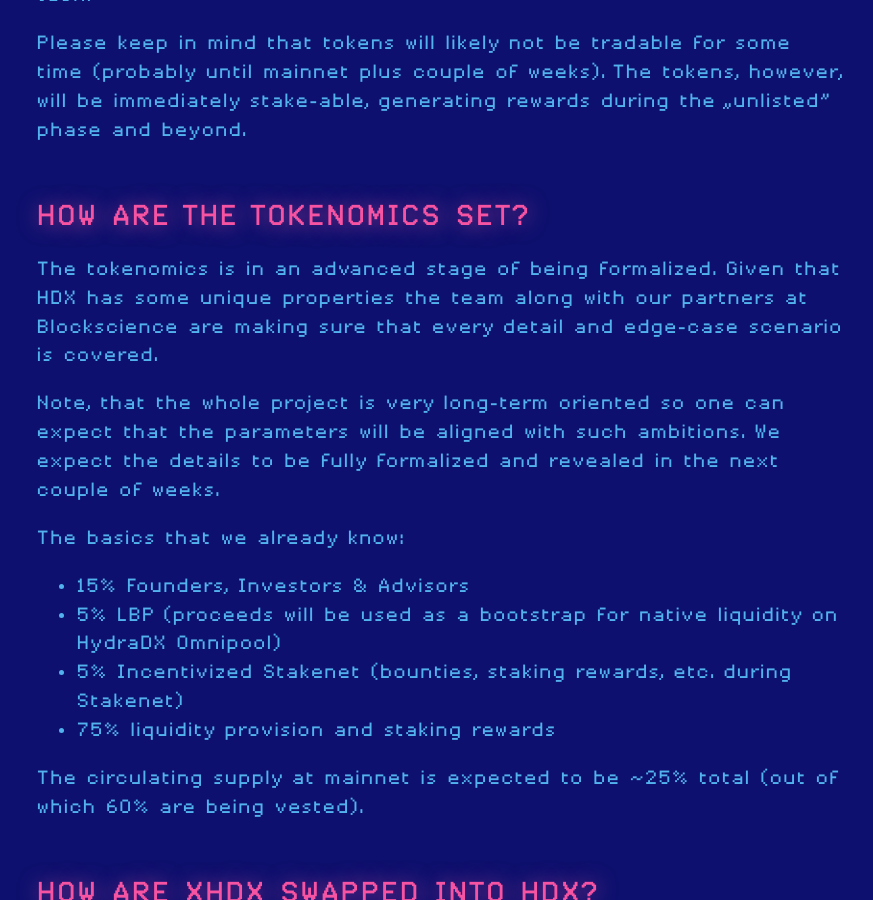
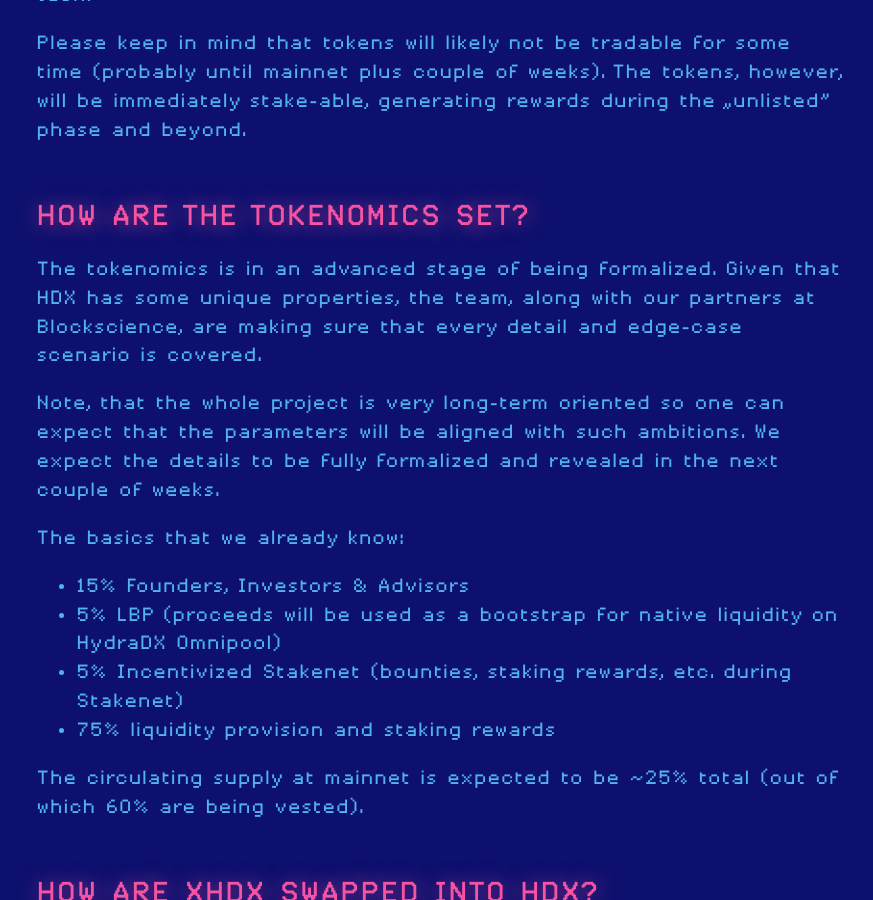
Before and after one commit to galacticcouncil/HydraDX-web-old, a Jekyll site: the page built from faq.markdown, in a window 1280 px wide and 900 px high, scrolled down 4487 px. Shown: the whole window, without its empty margins (201-1074 px from the left). Built offline with Jekyll 4.4.1, drawn with Linux system fonts in a browser that asks for light colours; our own code applies the rules of GitHub Pages for plain Markdown files.

```diff
--- a/faq.markdown
+++ b/faq.markdown
@@ -117,7 +117,8 @@ Please keep in mind that tokens will likely not be tradable for some time (proba
 
 ## [How are the tokenomics set?](#how-are-the-tokenomics-set)
 
-The tokenomics is in an advanced stage of being formalized. Given that HDX has some unique properties the team along with our partners at Blockscience are making sure that every detail and edge-case scenario is covered.
+The tokenomics is in an advanced stage of being formalized. Given that HDX has some unique properties, the team, along with our partners at Blockscience, are making sure that every detail and edge-case scenario is covered.
+
 
 Note, that the whole project is very long-term oriented so one can expect that the parameters will be aligned with such ambitions. We expect the details to be fully formalized and revealed in the next couple of weeks.
 
```
